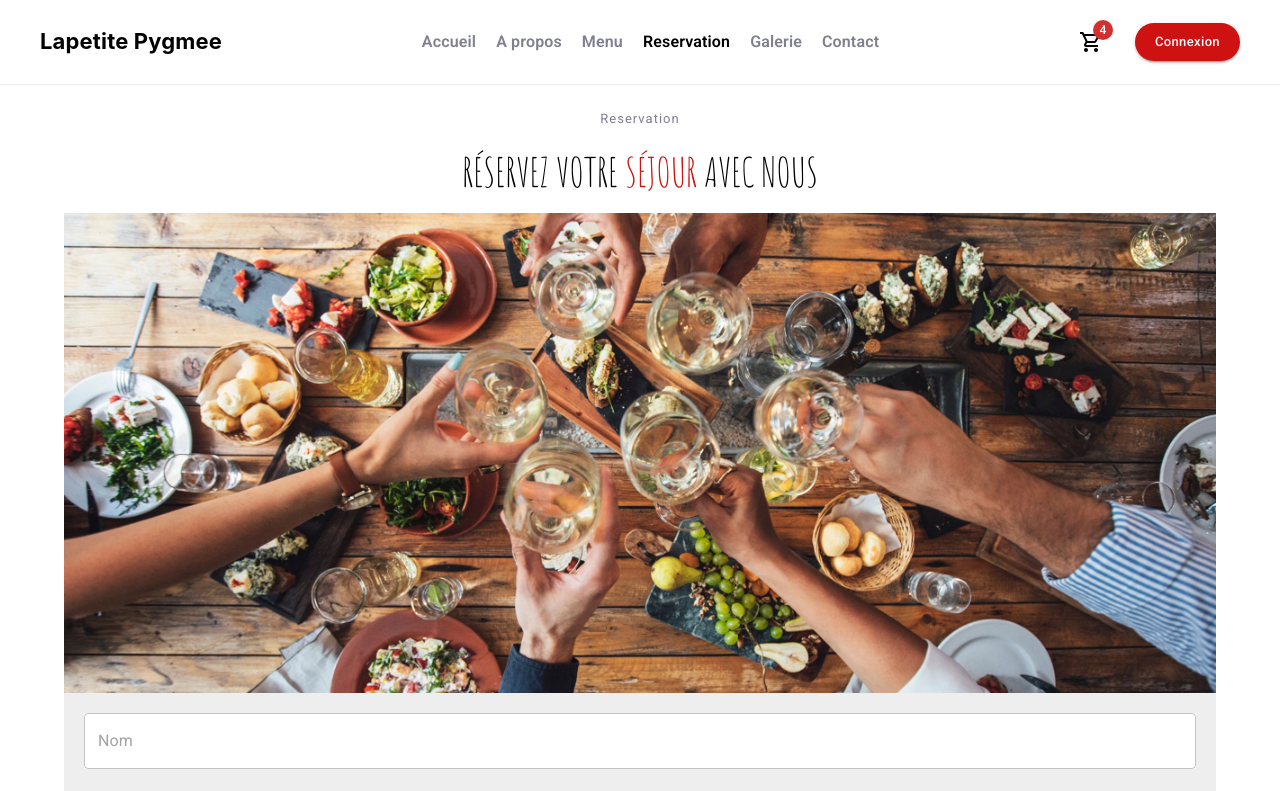
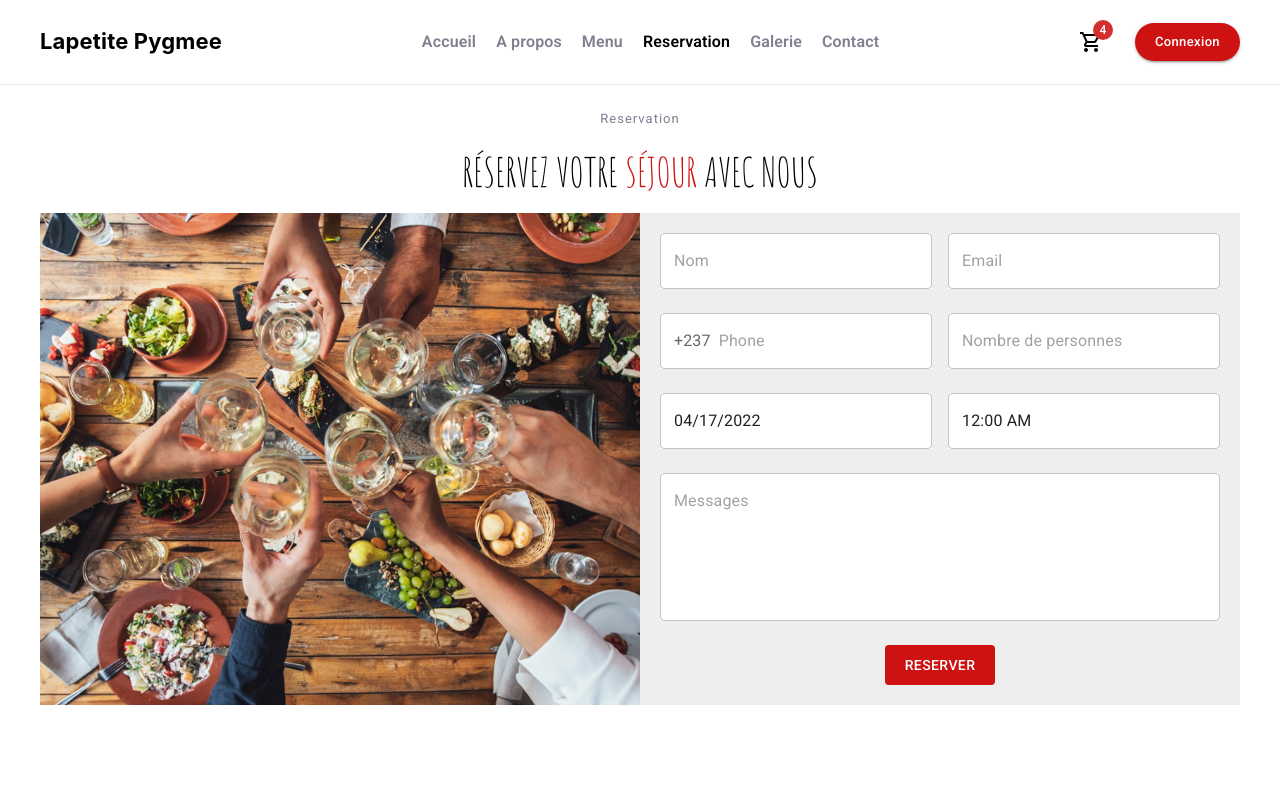
Before and after one commit to viadel13/lapetite-pygmee, a React (Create React App) app: page /reservation in a window 1280 px wide. Shown: the top 791 px of the page. Built offline with nearby package versions, Linux system fonts and the light colour scheme.

Commit message:
first commit

```diff
--- a/src/components/Menu/Index.js
+++ b/src/components/Menu/Index.js
@@ -12,7 +12,7 @@ const Menu = () => {
     setValue(newValue);
   };
   return (
-    <Box>
+    <Box mb={4}>
       <Container disableGutters sx={{ maxWidth: { xs: 'xs', sm: 'md', md: 'xs', lg: 'lg', xl: 'xs' } }}>
         <>
           <Stack mt={3} spacing={2} justifyContent='center' alignItems='center'>
--- a/src/components/Reservation/Index.js
+++ b/src/components/Reservation/Index.js
@@ -1,4 +1,4 @@
-import { Avatar, Backdrop, Box, Button, CircularProgress, Container, FormHelperText, InputAdornment, OutlinedInput, Stack, TextField, Typography, styled } from '@mui/material';
+import { Avatar, Backdrop, Box, Button, CircularProgress, Container, FormHelperText, Grid, InputAdornment, OutlinedInput, Stack, TextField, Typography, styled } from '@mui/material';
 import { DateField, TimeField } from '@mui/x-date-pickers';
 import dayjs from 'dayjs';
 import reserv from '../../assets/images/reservation.jpg'
@@ -83,7 +83,7 @@ const Reservation = () => {
   })
 
   return (
-    <Box>
+    <Box mb={4}>
       <Container disableGutters sx={{ maxWidth: { xs: 'xs', sm: 'md', md: 'xs', lg: 'lg', xl: 'xs' } }}>
         {chargement
 
@@ -116,8 +116,12 @@ const Reservation = () => {
                   avec nous
                 </Typography>
               </Stack>
-              <Container>
-                <Avatar src={reserv} alt='reservation' sx={{ borderRadius: 0, width: '100%', height: '60vh' }} />
+              <Container disableGutters>
+                <Grid container>
+                  <Grid item xs={12} md={6}>
+                    <Avatar src={reserv} alt='reservation' sx={{ borderRadius: 0, width: '100%', height: {xs: '60vh', sm: '60vh', md: '100%'} }} />
+                  </Grid>
+                  <Grid item xs={12} md={6}>
                     <Box
                       onSubmit={formik.handleSubmit}
                       component="form"
@@ -133,13 +137,13 @@ const Reservation = () => {
                       }}
                       bgcolor='#eee'
                     >
+                      <Stack direction={{ xs: 'column', sm: 'row' }} spacing={2} style={{ width: '100%' }}>
                         <div style={{ width: '100%' }}>
                           <TextField
                             fullWidth
                             sx={{ backgroundColor: 'white' }}
                             name="nom"
                             error={formik.touched.nom && formik.errors.nom ? true : false}
-                      onBlur={formik.handleBlur}
                             onChange={formik.handleChange}
                             value={formik.values.nom}
                             placeholder="Nom"
@@ -151,7 +155,6 @@ const Reservation = () => {
                             fullWidth
                             sx={{ backgroundColor: 'white' }}
                             type='email'
-                      onBlur={formik.handleBlur}
                             error={formik.touched.email && formik.errors.email ? true : false}
                             name="email"
                             id='email'
@@ -162,6 +165,8 @@ const Reservation = () => {
                           {formik.touched.email && formik.errors.email && <FormHelperText sx={{ color: 'red' }}>{formik.errors.email}</FormHelperText>}
 
                         </div>
+                      </Stack>
+                      <Stack direction={{ xs: 'column', sm: 'row' }} spacing={2} style={{ width: '100%' }}>
                         <div style={{ width: '100%' }}>
                           <TextField
                             fullWidth
@@ -171,7 +176,6 @@ const Reservation = () => {
                             name="phone"
                             error={formik.touched.phone && formik.errors.phone ? true : false}
                             onChange={formik.handleChange}
-                      onBlur={formik.handleBlur}
                             value={formik.values.phone}
                             placeholder="Phone"
                             InputProps={{
@@ -184,28 +188,12 @@ const Reservation = () => {
                           />
                           {formik.touched.phone && formik.errors.phone && <FormHelperText sx={{ color: 'red' }}>{formik.errors.phone}</FormHelperText>}
                         </div>
-
-                  <DateField
-                    defaultValue={formik.values.time}
-                    onChange={(date) => formik.setFieldValue('date', date)}
-                    fullWidth sx={{ background: 'white' }}
-
-                  />
-
-                  <TimeField
-                    defaultValue={formik.values.date}
-                    onChange={(time) => formik.setFieldValue('time', time)}
-                    fullWidth
-                    sx={{ background: 'white' }}
-                  />
-
                         <div style={{ width: '100%' }}>
                           <TextField
                             fullWidth
                             sx={{ backgroundColor: 'white' }}
                             type='number'
                             name="nbrePersonne"
-                      onBlur={formik.handleBlur}
                             onChange={formik.handleChange}
                             value={formik.values.nbrePersonne}
                             error={formik.touched.nbrePersonne && formik.errors.nbrePersonne ? true : false}
@@ -213,7 +201,21 @@ const Reservation = () => {
                           />
                           {formik.touched.nbrePersonne && formik.errors.nbrePersonne && <FormHelperText sx={{ color: 'red' }}>{formik.errors.nbrePersonne}</FormHelperText>}
                         </div>
-
+                      </Stack>
+                      <Stack direction={{ xs: 'column', sm: 'row' }} spacing={2} style={{ width: '100%' }}>
+                        <DateField
+                          defaultValue={formik.values.time}
+                          onChange={(date) => formik.setFieldValue('date', date)}
+                          fullWidth sx={{ background: 'white' }}
+                        />
+                        <TimeField
+                          defaultValue={formik.values.date}
+                          onChange={(time) => formik.setFieldValue('time', time)}
+                          fullWidth
+                          sx={{ background: 'white' }}
+                        />
+                      </Stack>
+                      <>
                         <div style={{ width: '100%' }}>
                           <TextField
                             fullWidth
@@ -222,7 +224,6 @@ const Reservation = () => {
                             placeholder='Messages'
                             sx={{ background: 'white' }}
                             name="messages"
-                      onBlur={formik.handleBlur}
                             onChange={formik.handleChange}
                             value={formik.values.messages}
                             error={formik.touched.messages && formik.errors.messages ? true : false}
@@ -256,10 +257,10 @@ const Reservation = () => {
                               </LoadingButton>
                             )
                         }
-
+                      </>
                     </Box>
-
-
+                  </Grid>
+                </Grid>
               </Container>
             </>
 
```
Lines whose indentation alone changed are shown as unchanged.
